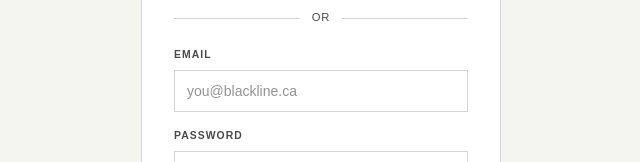
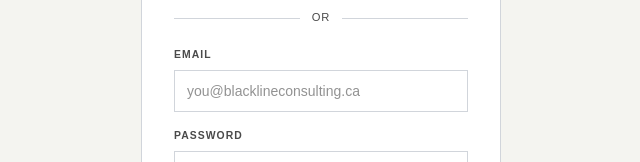
Before and after one commit to BenWassa/staff-resumes, a React (Vite) app in the folder web/: page /login in a window 1280 px wide. Shown: the part 383-545 px from the top of the page, without its empty margins (319-959 px from the left). Built offline with nearby package versions, Linux system fonts and the light colour scheme; no server answers.

Commit message:
fix: update email placeholder to use correct domain

```diff
--- a/web/src/pages/LoginPage.jsx
+++ b/web/src/pages/LoginPage.jsx
@@ -174,7 +174,7 @@ export default function LoginPage() {
                 required
                 value={email}
                 onChange={(e) => setEmail(e.target.value)}
-                placeholder="you@blackline.ca"
+                placeholder="you@blacklineconsulting.ca"
                 className="input-field"
               />
             </Field>
```
